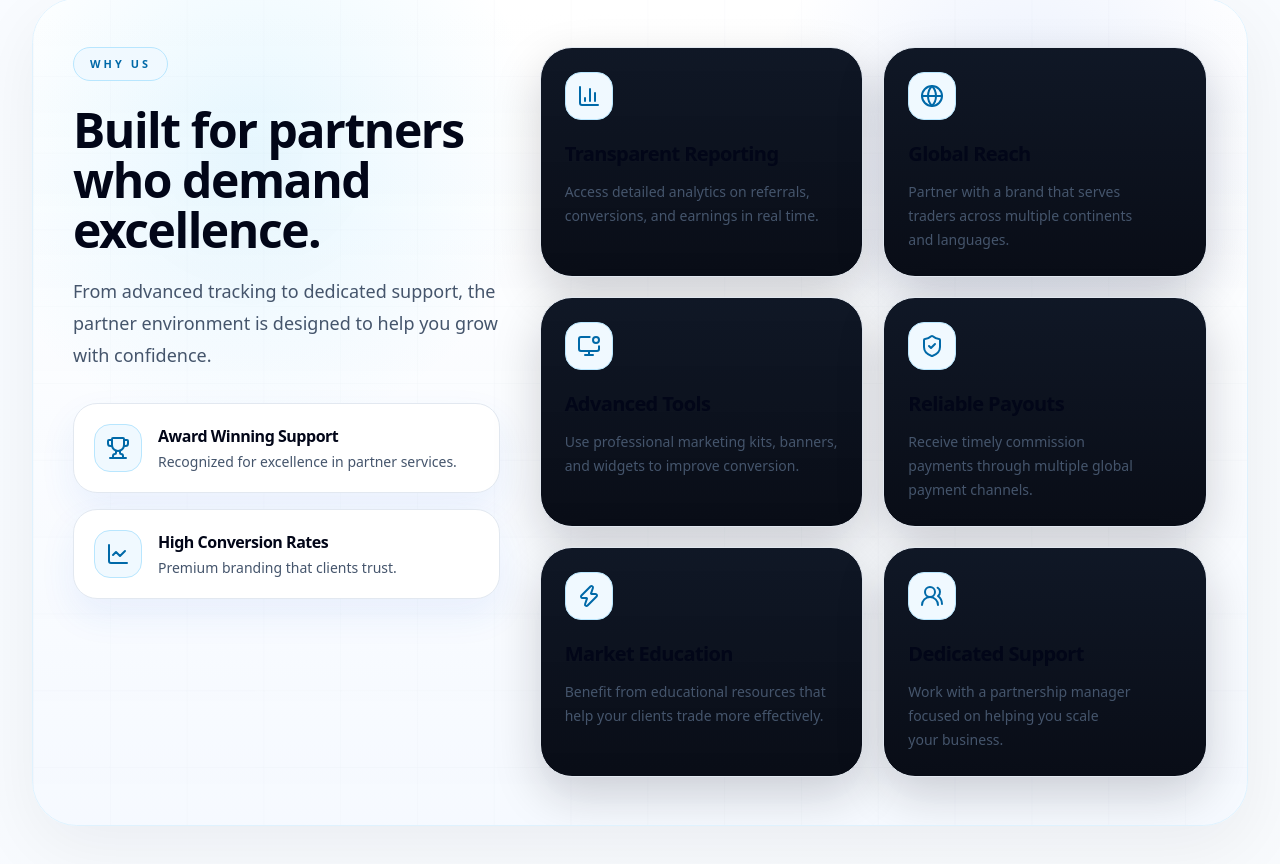
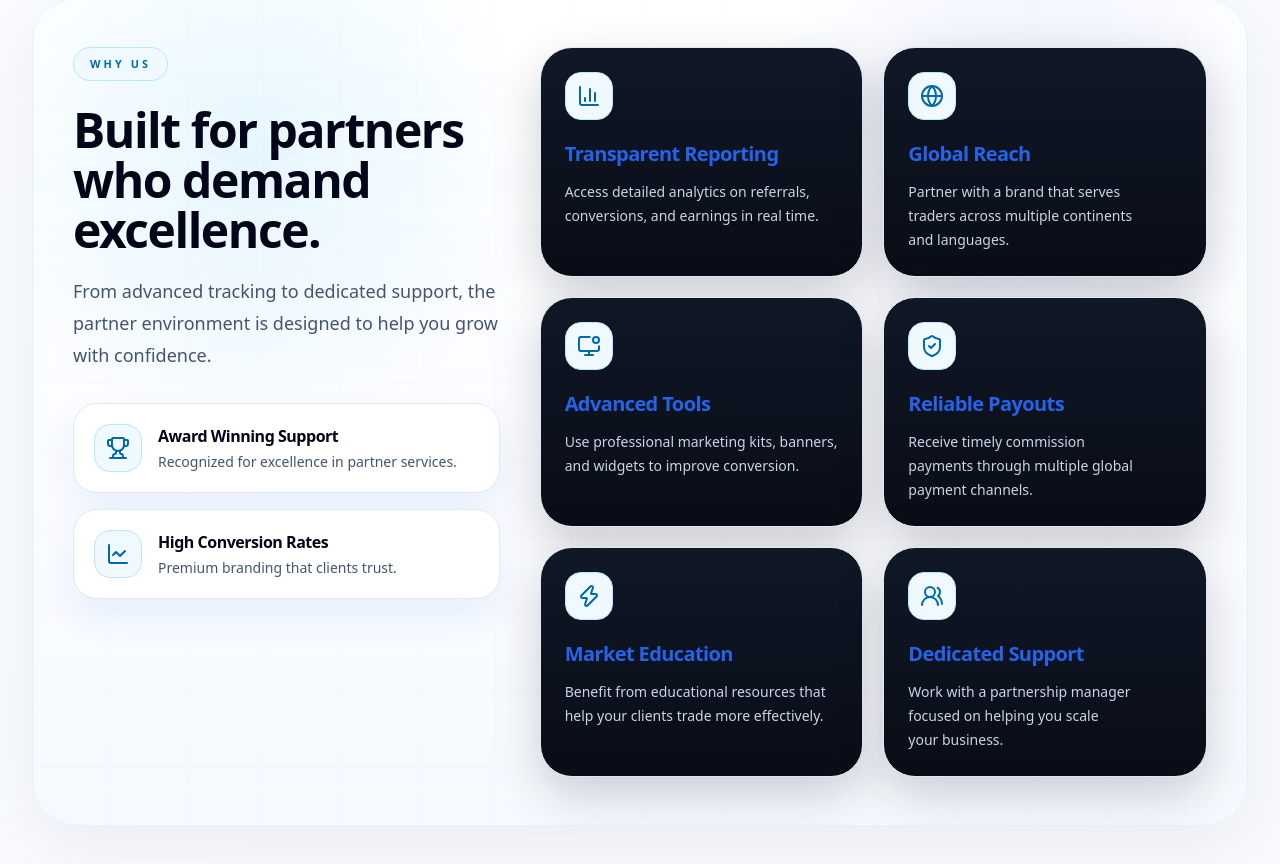
Before and after one commit to AyanD-coder/Website-project-Achiver-FX-, a Next.js app: page /partner in a window 1280 px wide. Shown: the part 2005-2869 px from the top of the page. Built offline with nearby package versions, Linux system fonts and the light colour scheme; no server answers.

Commit message:
fix: fixed partner page text not showing up well

```diff
--- a/src/components/ui/partnership-page.tsx
+++ b/src/components/ui/partnership-page.tsx
@@ -294,10 +294,10 @@ export default function PartnershipPage() {
                   <div className="mb-5 flex h-12 w-12 items-center justify-center rounded-2xl border border-cyan-300/18 bg-cyan-400/10 text-cyan-100 transition-transform duration-300 group-hover:scale-105 [.light_&]:border-sky-200 [.light_&]:bg-sky-50 [.light_&]:text-sky-700">
                     <benefit.icon className="h-6 w-6" />
                   </div>
-                  <h3 className="text-xl font-semibold text-white [.light_&]:text-slate-950">
+                  <h3 className="text-xl font-semibold text-white [.light_&]:text-primary">
                     {benefit.title}
                   </h3>
-                  <p className="mt-3 text-sm leading-6 text-slate-400 [.light_&]:text-slate-600">
+                  <p className="mt-3 text-sm leading-6 text-slate-400 [.light_&]:text-slate-300">
                     {benefit.description}
                   </p>
                 </div>
```
